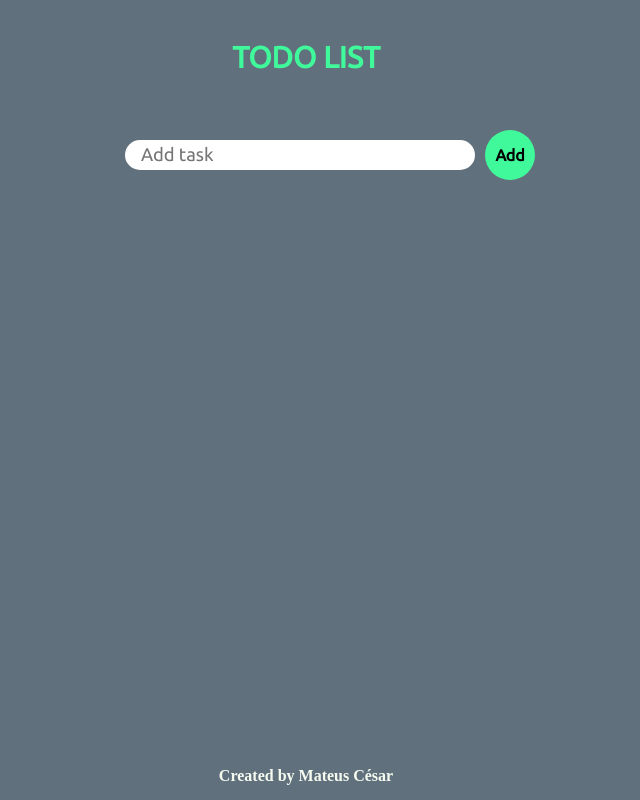
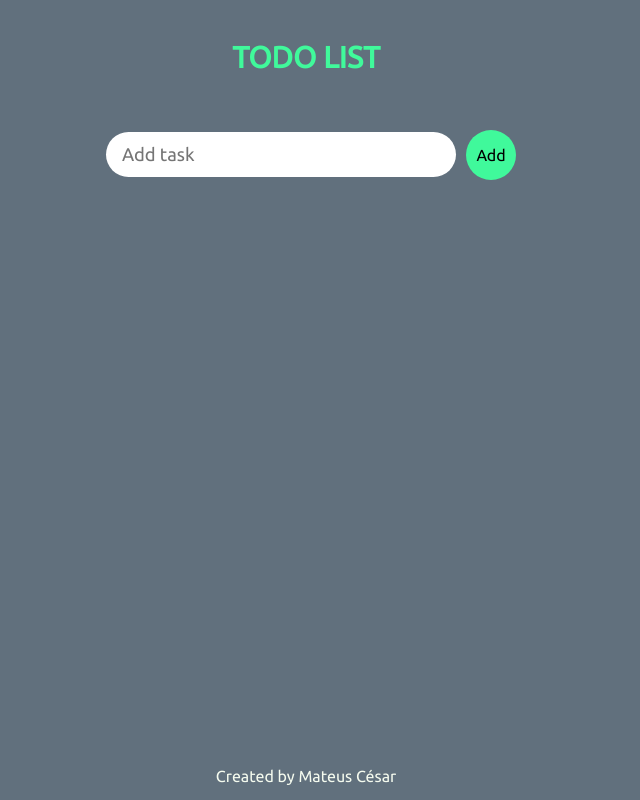
Before and after one commit to mateuscdiniz/react-typescript-todoapp, a React (Create React App) app: page / in a window 1280 px wide. Shown: the whole page, without its empty margins (334-974 px from the left). Built offline with nearby package versions, Linux system fonts and the light colour scheme.

Commit message:
applying font to footer

```diff
--- a/src/core/components/Footer/Footer.styled.ts
+++ b/src/core/components/Footer/Footer.styled.ts
@@ -1,9 +1,8 @@
 import styled from 'styled-components'
 
 const FooterStyled = styled.div({
-  fontFamily: 'Ubuntu',
+  fontFamily: 'Ubuntu Regular',
   color: '#F5FBEF',
-  fontWeight: 'bold',
 })
 
 export default FooterStyled
--- a/src/tasks/components/Tasks/Tasks.styled.ts
+++ b/src/tasks/components/Tasks/Tasks.styled.ts
@@ -14,16 +14,16 @@ const FormInputStyled = styled.input({
   padding: '0.5rem 1rem',
   outline: 'none',
   border: 'none',
-  height: '30px',
+  height: '45px',
   borderRadius: '25px',
   width: '350px',
-  marginLeft: '48px',
-  transition: '.5s',
+  marginLeft: '10px',
+
   fontSize: '1.15rem',
 })
 
 const SaveButtonStyled = styled.button({
-  fontWeight: 'bold',
+  fontFamily: 'Ubuntu Regular',
   outline: 'none',
   border: 'none',
   height: '50px',
```
